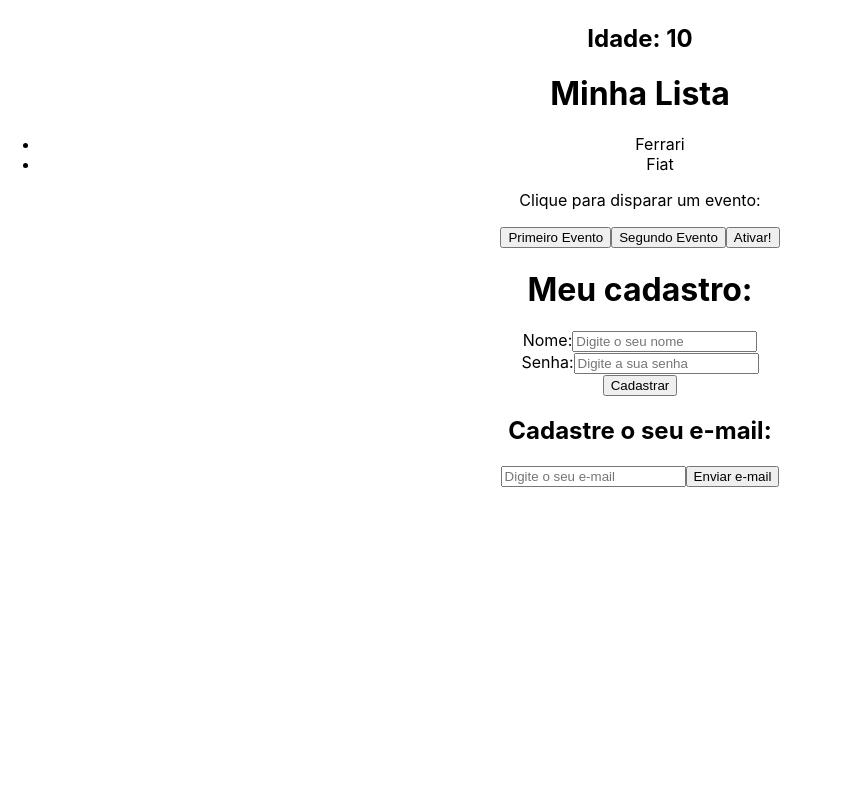
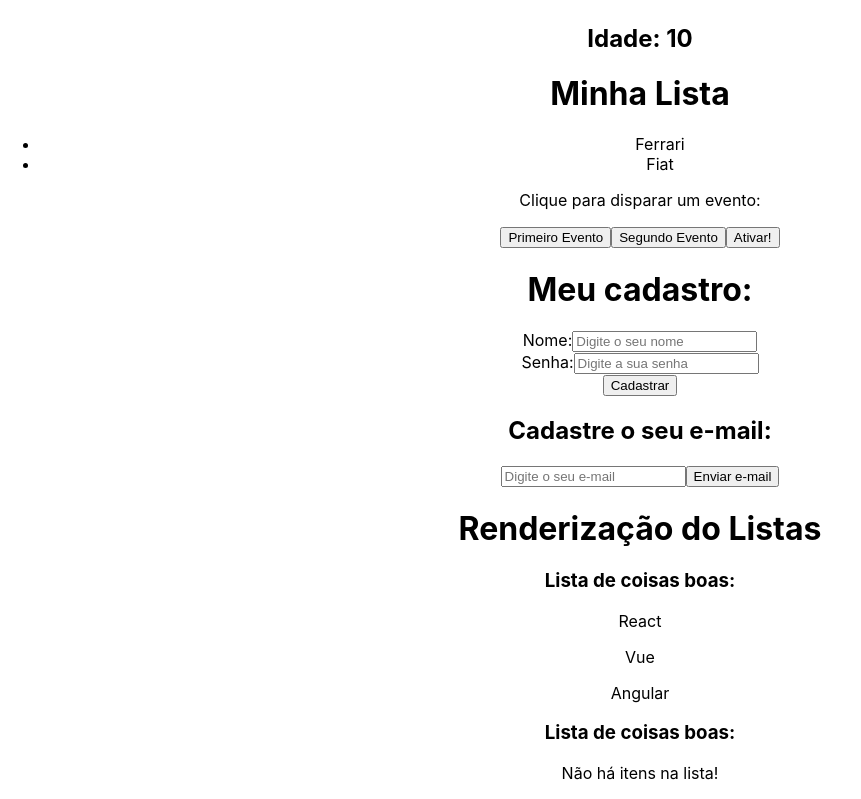
Before and after one commit to joao-damorim/react-fundamentals, a React (Create React App) app: page / in a window 1280 px wide. Shown: the part 270-1069 px from the top of the page, without its empty margins (0-861 px from the left). Before the commit the page ends 800 px from the top, so only its background shows below. Built offline with nearby package versions, Linux system fonts and the light colour scheme.

Commit message:
List rendering

```diff
--- a/src/App.tsx
+++ b/src/App.tsx
@@ -9,10 +9,13 @@ import List from './components/List';
 import Event from './components/Event';
 import Form from './components/Form';
 import Conditional from './components/Conditional';
+import AnotherList from './components/AnotherList';
 
 function App() {
 
   const name = 'Maria'
+
+  const myItems = ['React', 'Vue', 'Angular']
 
   return (
     <div className="App">
@@ -24,6 +27,9 @@ function App() {
       <Event />
       <Form />
       <Conditional />
+      <h1>Renderização do Listas</h1>
+      <AnotherList myItems={myItems}/>
+      <AnotherList myItems={[]}/>
     </div>
   );
 }
--- /dev/null
+++ b/src/components/AnotherList.tsx
@@ -0,0 +1,22 @@
+import { InternalSymbolName } from "typescript"
+
+interface IAnotherList {
+    myItems: Array<string>
+}
+
+function AnotherList(props: IAnotherList) {
+    return (
+        <>
+            <h3>Lista de coisas boas:</h3>
+            {   props.myItems.length > 0 ? (
+                props.myItems.map((item, index) => (
+                    <p key={index}>{ item }</p>
+                ))) : (
+                    <p>Não há itens na lista!</p>
+                )
+            }
+        </>
+    )
+}
+
+export default AnotherList
```
